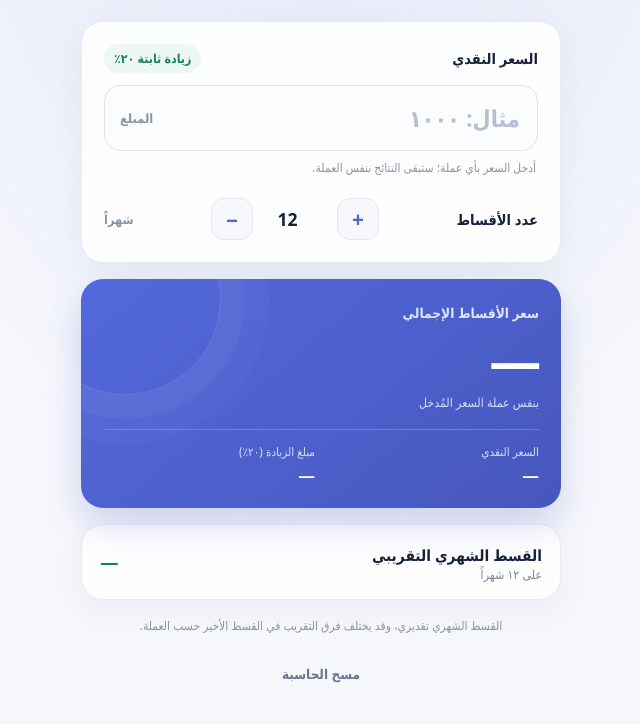
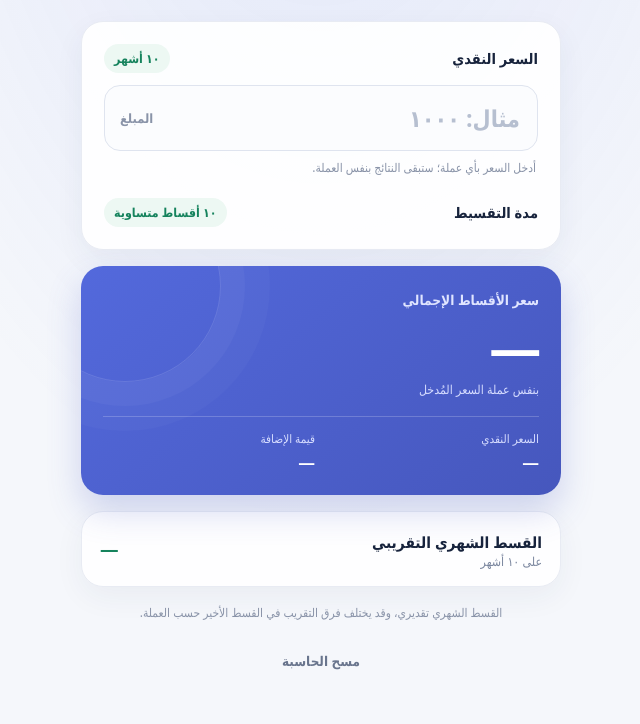
Before and after one commit to abotrab22/flash, a plain HTML site: page index.html in a window 1280 px wide. Shown: the part 156-880 px from the top of the page, without its empty margins (319-959 px from the left). Drawn offline with Linux system fonts and the light colour scheme.

Commit message:
Fix installment term at ten months
Co-authored-by: Copilot <223556219+Copilot@users.noreply.github.com>

```diff
--- a/index.html
+++ b/index.html
@@ -4,7 +4,7 @@
   <meta charset="utf-8">
   <meta name="viewport" content="width=device-width, initial-scale=1, viewport-fit=cover">
   <meta name="theme-color" content="#f5f7fb">
-  <meta name="description" content="احسب سعر الأقساط بإضافة ٢٠٪ إلى السعر النقدي.">
+  <meta name="description" content="احسب سعر الأقساط من السعر النقدي.">
   <title>حاسبة الأقساط</title>
   <style>
     :root {
@@ -99,7 +99,7 @@
       font-weight: 750;
     }
 
-    .rate {
+    .term-badge {
       padding: 6px 10px;
       border-radius: 999px;
       background: #edf8f3;
@@ -159,47 +159,6 @@
     .helper.error { color: #c43d4d; }
 
     .installment-row { margin-top: 22px; }
-
-    .stepper {
-      display: flex;
-      align-items: center;
-      gap: 13px;
-      direction: ltr;
-    }
-
-    .stepper button {
-      display: grid;
-      width: 42px;
-      height: 42px;
-      place-items: center;
-      border: 1px solid #e3e7f0;
-      border-radius: 13px;
-      background: #f7f8fc;
-      color: #5565c4;
-      font-size: 1.3rem;
-      font-weight: 600;
-      cursor: pointer;
-    }
-
-    .stepper button:active { background: #e9ecff; }
-
-    .stepper input {
-      width: 58px;
-      padding: 4px;
-      border: 0;
-      outline: 0;
-      background: transparent;
-      color: #17233c;
-      font-size: 1.1rem;
-      font-weight: 800;
-      text-align: center;
-    }
-
-    .months-label {
-      color: #8993a8;
-      font-size: .79rem;
-      font-weight: 650;
-    }
 
     .result {
       position: relative;
@@ -348,14 +307,14 @@
     <header>
       <span class="eyebrow"><span class="eyebrow-mark" aria-hidden="true"></span>حاسبة بيع بالتقسيط</span>
       <h1>من النقد إلى الأقساط</h1>
-      <p class="subtitle">أدخل السعر النقدي وشاهد سعر الأقساط بعد إضافة ٢٠٪.</p>
+      <p class="subtitle">أدخل السعر النقدي لمعرفة سعر الأقساط وقيمة القسط.</p>
     </header>
 
     <main>
       <section class="panel calculator" aria-label="مدخلات الحاسبة">
         <div class="field-heading">
           <label for="cashPrice">السعر النقدي</label>
-          <span class="rate">زيادة ثابتة ٢٠٪</span>
+          <span class="term-badge">١٠ أشهر</span>
         </div>
         <div class="amount-wrap">
           <input id="cashPrice" type="text" inputmode="decimal" autocomplete="off" placeholder="مثال: ١٠٠٠" aria-describedby="priceHelp" aria-label="السعر النقدي">
@@ -365,13 +324,8 @@
 
         <div class="installment-row">
           <div class="installment-heading">
-            <label for="months">عدد الأقساط</label>
-            <span class="stepper">
-              <button id="decrease" type="button" aria-label="تقليل عدد الأقساط">−</button>
-              <input id="months" type="number" inputmode="numeric" min="1" max="60" step="1" value="12" aria-label="عدد الأقساط">
-              <button id="increase" type="button" aria-label="زيادة عدد الأقساط">+</button>
-            </span>
-            <span class="months-label">شهراً</span>
+            <span class="section-title">مدة التقسيط</span>
+            <span class="term-badge">١٠ أقساط متساوية</span>
           </div>
         </div>
       </section>
@@ -387,7 +341,7 @@
             <strong id="cashSummary">—</strong>
           </div>
           <div class="breakdown-item">
-            <span>مبلغ الزيادة (٢٠٪)</span>
+            <span>قيمة الإضافة</span>
             <strong id="increaseAmount">—</strong>
           </div>
         </div>
@@ -396,7 +350,7 @@
       <section class="panel monthly" aria-label="قيمة القسط">
         <div class="monthly-copy">
           <strong>القسط الشهري التقريبي</strong>
-          <span id="monthlyCaption">على ١٢ شهراً</span>
+          <span id="monthlyCaption">على ١٠ أشهر</span>
         </div>
         <strong class="monthly-amount" id="monthlyAmount">—</strong>
       </section>
@@ -409,7 +363,7 @@
   <script>
     (() => {
       const RATE = 0.2;
-      const MAX_MONTHS = 60;
+      const INSTALLMENT_COUNT = 10;
       const digits = new Map([
         ...[...'٠١٢٣٤٥٦٧٨٩'].map((digit, index) => [digit, String(index)]),
         ...[...'۰۱۲۳۴۵۶۷۸۹'].map((digit, index) => [digit, String(index)])
@@ -418,16 +372,12 @@
         minimumFractionDigits: 2,
         maximumFractionDigits: 2
       });
-      const countFormat = new Intl.NumberFormat('ar', { maximumFractionDigits: 0 });
-
       const cashInput = document.querySelector('#cashPrice');
-      const monthsInput = document.querySelector('#months');
       const helper = document.querySelector('#priceHelp');
       const priceOutput = document.querySelector('#installmentPrice');
       const cashOutput = document.querySelector('#cashSummary');
       const increaseOutput = document.querySelector('#increaseAmount');
       const monthlyOutput = document.querySelector('#monthlyAmount');
-      const monthlyCaption = document.querySelector('#monthlyCaption');
 
       function parseAmount(value) {
         let normalized = [...value.trim()].map(character => digits.get(character) ?? character).join('');
@@ -452,22 +402,18 @@
 
       function update() {
         const cashPrice = parseAmount(cashInput.value);
-        const months = Number(monthsInput.value);
-        const validMonths = Number.isInteger(months) && months >= 1 && months <= MAX_MONTHS;
         const hasPrice = cashInput.value.trim().length > 0;
         const validPrice = cashPrice !== null && cashPrice > 0;
         const messages = [];
 
-        monthsInput.setAttribute('aria-invalid', String(!validMonths));
         cashInput.setAttribute('aria-invalid', String(hasPrice && !validPrice));
-        if (!validMonths) messages.push('اختر عدداً من ١ إلى ٦٠ شهراً.');
         if (hasPrice && !validPrice) messages.push('أدخل مبلغاً صحيحاً أكبر من صفر وبحد أقصى منزلتين عشريتين.');
         helper.textContent = messages.length
           ? messages.join(' ')
           : 'أدخل السعر بأي عملة؛ ستبقى النتائج بنفس العملة.';
         helper.classList.toggle('error', messages.length > 0);
 
-        const canCalculate = validPrice && validMonths;
+        const canCalculate = validPrice;
         [priceOutput, cashOutput, increaseOutput, monthlyOutput].forEach(output => {
           output.textContent = canCalculate ? '' : '—';
         });
@@ -475,28 +421,17 @@
 
         const increase = Math.round((cashPrice * RATE + Number.EPSILON) * 100) / 100;
         const total = Math.round((cashPrice + increase + Number.EPSILON) * 100) / 100;
-        const monthly = Math.round((total / months + Number.EPSILON) * 100) / 100;
+        const monthly = Math.round((total / INSTALLMENT_COUNT + Number.EPSILON) * 100) / 100;
 
         priceOutput.textContent = formatAmount(total);
         cashOutput.textContent = formatAmount(cashPrice);
         increaseOutput.textContent = formatAmount(increase);
         monthlyOutput.textContent = formatAmount(monthly);
-        monthlyCaption.textContent = `على ${countFormat.format(months)} شهراً`;
-      }
-
-      function changeMonths(amount) {
-        const current = Number(monthsInput.value) || 1;
-        monthsInput.value = String(Math.max(1, Math.min(MAX_MONTHS, current + amount)));
-        update();
       }
 
       cashInput.addEventListener('input', update);
-      monthsInput.addEventListener('input', update);
-      document.querySelector('#decrease').addEventListener('click', () => changeMonths(-1));
-      document.querySelector('#increase').addEventListener('click', () => changeMonths(1));
       document.querySelector('#reset').addEventListener('click', () => {
         cashInput.value = '';
-        monthsInput.value = '12';
         update();
         cashInput.focus();
       });
```
Also changed, not shown: 1 other file.
